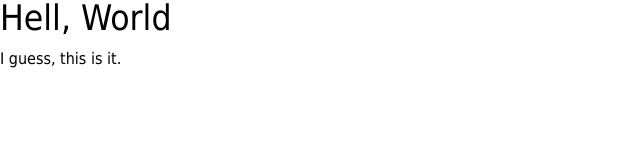
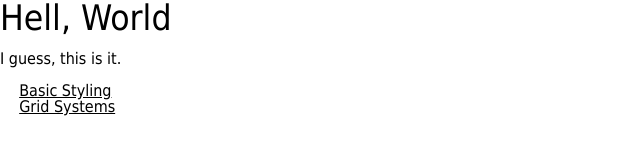
Before and after one commit to thapedict/html5-template, a website: page app/index.html in a window 1280 px wide. Shown: the whole page, without its empty margins (0-640 px from the left). Drawn offline with nearby package versions, Linux system fonts and the light colour scheme; files that its build step writes are made by us from their sources.

Commit message:
add a little nav menu

```diff
--- a/app/index.html
+++ b/app/index.html
@@ -17,5 +17,11 @@
         <!-- Start Here!!! -->
         <h1>Hell, World</h1>
         <p>I guess, this is it.</p>
+        <nav>
+            <ul class="navmenu">
+                <li><a href="basic.html">Basic Styling</a></li>
+                <li><a href="grid.html">Grid Systems</a></li>
+            </ul>
+        </nav>
     </body>
 </html>
```
